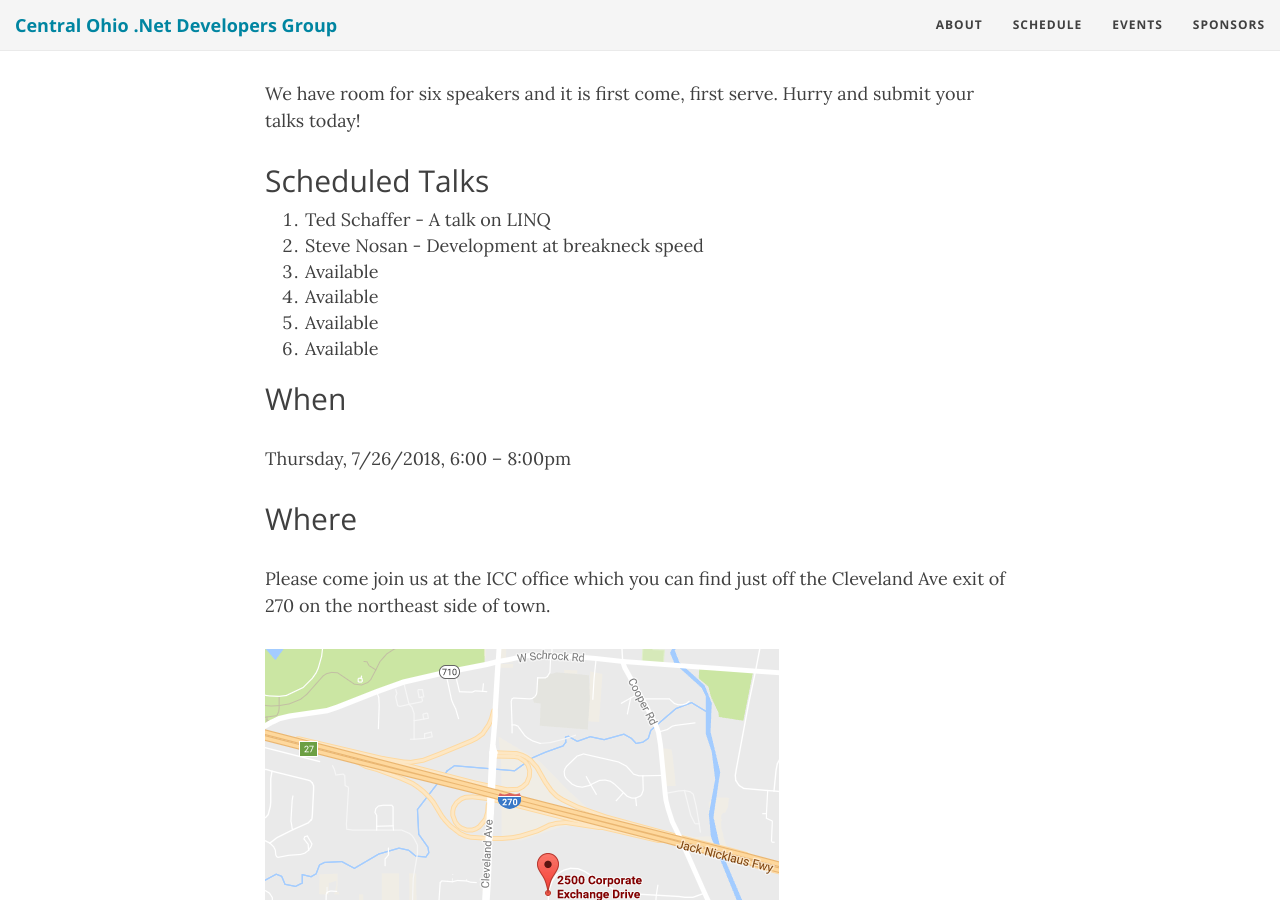
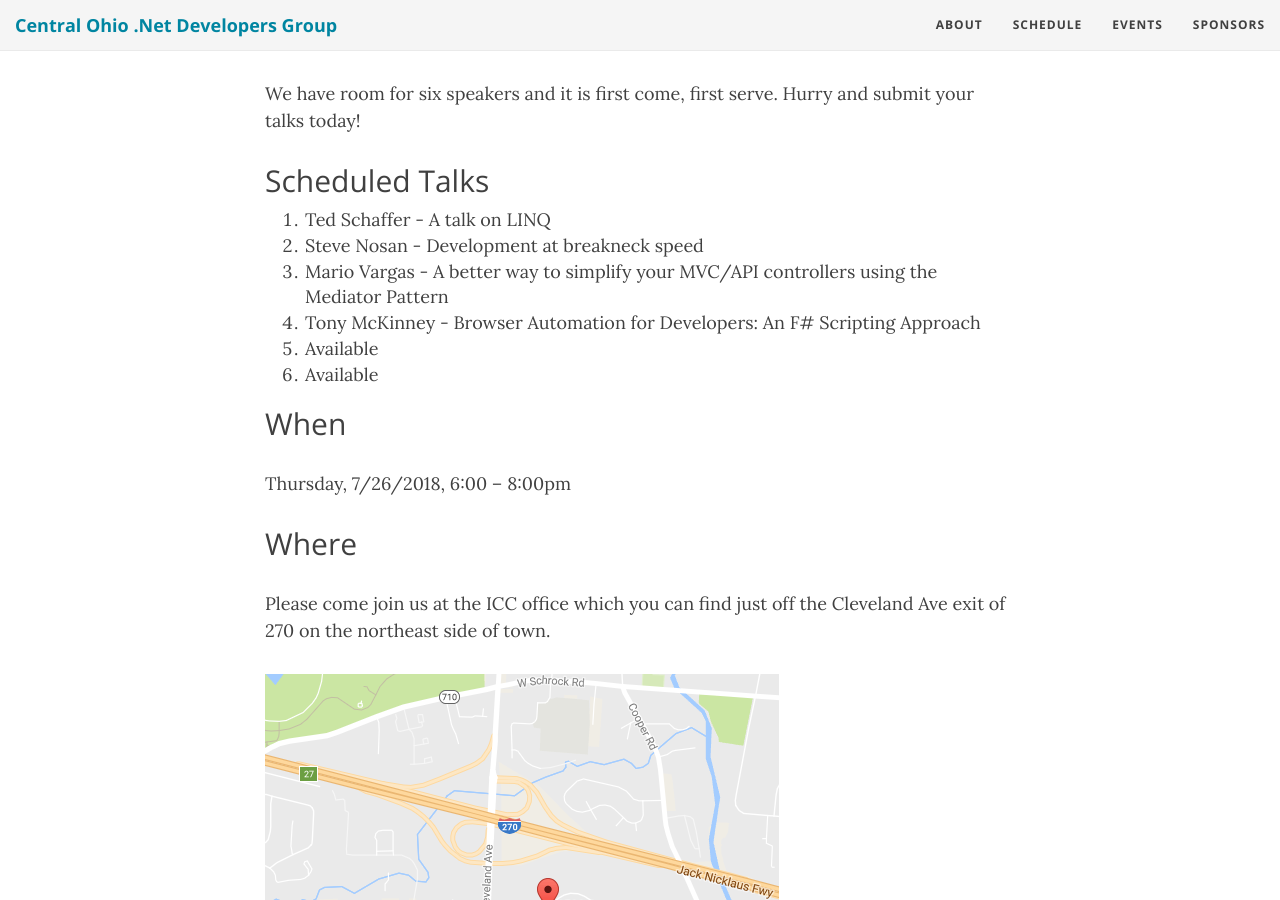
Before and after one commit to condg/condg.github.io, a Jekyll site: the page built from _posts/2018-07-01-july-2018-lightning-talks.md, in a window 1280 px wide and 900 px high, scrolled down 922 px. Built offline with Jekyll 4.4.1, drawn with Linux system fonts in a browser that asks for light colours; comment, search, counter and statistics services are not loaded.

Commit message:
Update 2018-07-01-july-2018-lightning-talks.md

```diff
--- a/_posts/2018-07-01-july-2018-lightning-talks.md
+++ b/_posts/2018-07-01-july-2018-lightning-talks.md
@@ -28,8 +28,8 @@ We have room for six speakers and it is first come, first serve. Hurry and submi
 
 1. Ted Schaffer - A talk on LINQ
 1. Steve Nosan - Development at breakneck speed
-1. Available
-1. Available
+1. Mario Vargas - A better way to simplify your MVC/API controllers using the Mediator Pattern
+1. Tony McKinney - Browser Automation for Developers: An F# Scripting Approach
 1. Available
 1. Available
 
```
